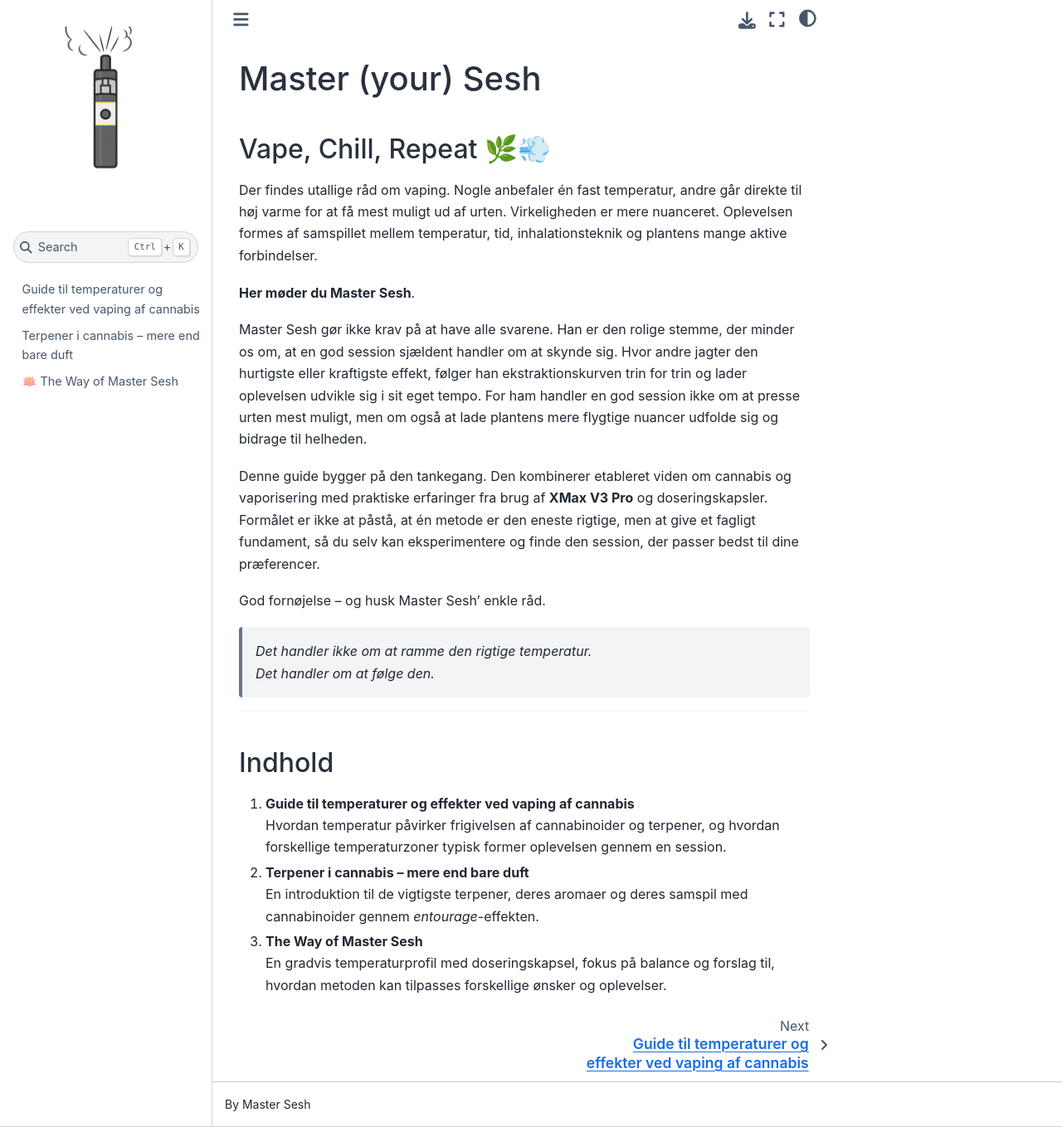
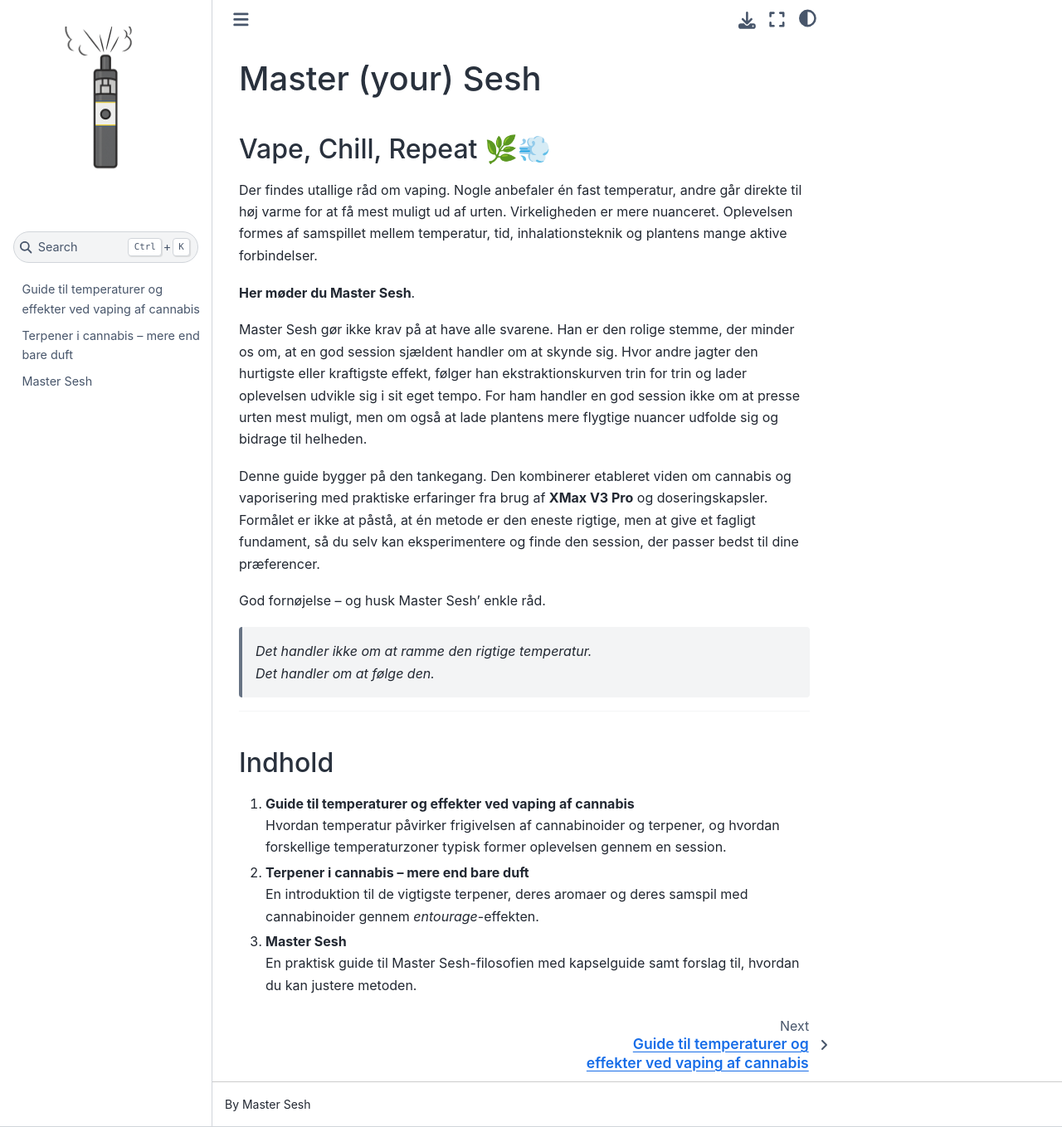
Before and after one commit to misterpoxycat/sesh, a Jupyter Book: the page built from docs/intro.md, in a window 1280 px wide and 1359 px high. Shown: the whole window at 83% size. Built offline with Jupyter Book 1.0.4 settings and Sphinx 7.4.7 and the Sphinx Book theme 1.1.4, drawn with Linux system fonts in a browser that asks for light colours.

Commit message:
titelændring

```diff
--- a/docs/intro.md
+++ b/docs/intro.md
@@ -31,8 +31,8 @@ God fornøjelse – og husk Master Sesh' enkle råd.
 2. **Terpener i cannabis – mere end bare duft**
    En introduktion til de vigtigste terpener, deres aromaer og deres samspil med cannabinoider gennem *entourage*-effekten.
 
-3. **The Way of Master Sesh**
-   En gradvis temperaturprofil med doseringskapsel, fokus på balance og forslag til, hvordan metoden kan tilpasses forskellige ønsker og oplevelser.
+3. **Master Sesh**
+   En praktisk guide til Master Sesh-filosofien med kapselguide samt forslag til, hvordan du kan justere metoden.
 
 <!--
 ### Kapitler
```
Also changed, not shown: docs/mastersesh.ipynb.
